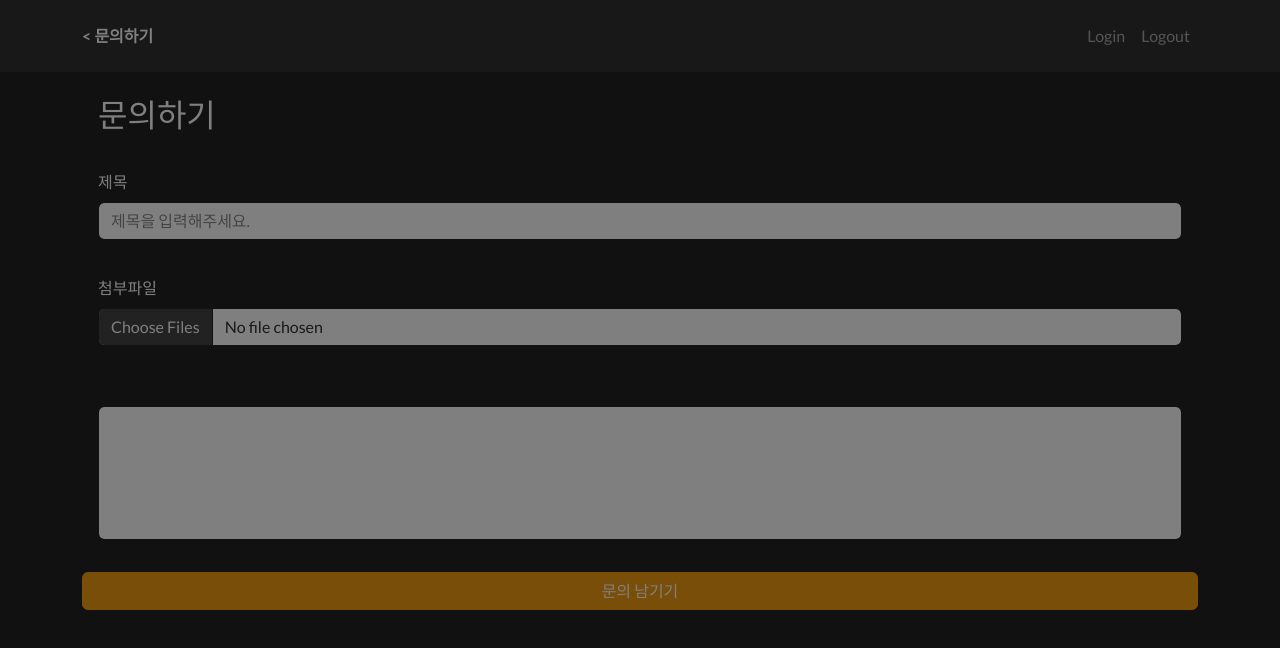
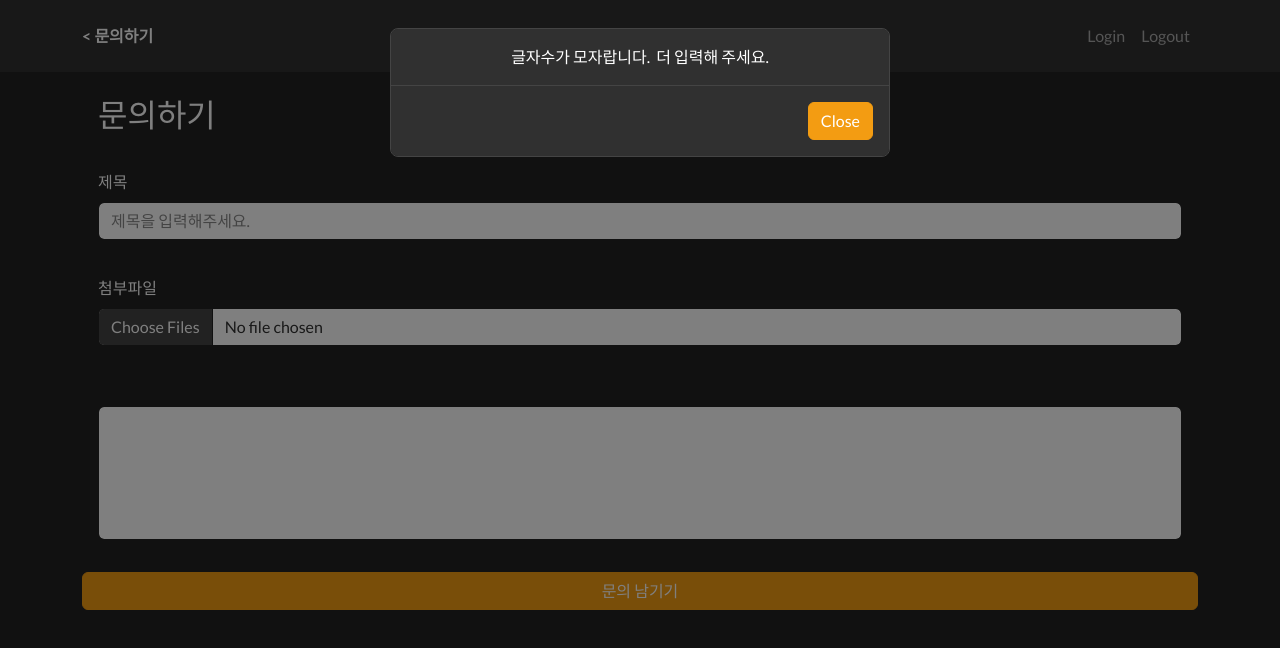
Before and after one commit to HJK9810/BoardProject-React, a React (Create React App) app: page /add in a window 1280 px wide. Both pictures are taken after a click on the button "문의 남기기". Shown: the top 648 px of the page. Built offline with nearby package versions, Linux system fonts and the light colour scheme.

Commit message:
modify modal not display

```diff
--- a/src/layout/Modal.layout.jsx
+++ b/src/layout/Modal.layout.jsx
@@ -1,8 +1,8 @@
 export function ModalView(props) {
   return (
     <>
-      <div className={"modal-backdrop show" + (props.show ? "" : " hideItem")}></div>
-      <div role="dialog" aria-modal={props.show} className={"modal show" + (props.show ? "" : " hideItem")} tabIndex="-1">
+      <div className="modal-backdrop show" style={{display: props.show ? "block" : "none"}}></div>
+      <div role="dialog" aria-modal={props.show} className="modal show" tabIndex="-1" style={{display: props.show ? "block" : "none"}}>
         <div className="modal-dialog modal-content">
           <div className="text-center modal-body">{props.message}</div>
           <div className="modal-footer">
@@ -19,8 +19,8 @@ export function ModalView(props) {
 export function ModalConfirm(props) {
   return (
     <>
-      <div className={"modal-backdrop show" + (props.show ? "" : " hideItem")}></div>
-      <div role="dialog" aria-modal={props.show} className={"modal show" + (props.show ? "" : " hideItem")} tabIndex="-1">
+      <div className="modal-backdrop show" style={{display: props.show ? "block" : "none"}}></div>
+      <div role="dialog" aria-modal={props.show} className="modal show" tabIndex="-1" style={{display: props.show ? "block" : "none"}}>
         <div className="modal-dialog modal-content">
           <div className="text-center modal-body">
             {props.message.split("\n").map((line, i) => (
```
